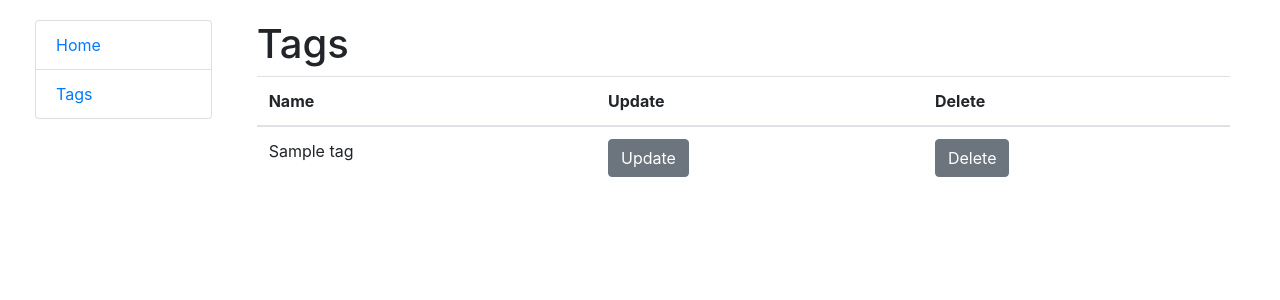
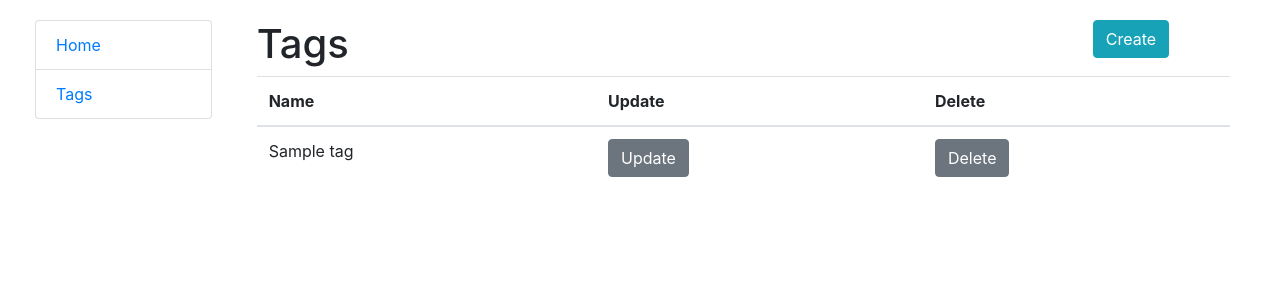
Before and after one commit to alina-boichenko/to-do-list, a Django app: page /tags/ in a window 1280 px wide. Shown: the top 300 px of the page. Run offline with Django 4.2, Linux system fonts and the light colour scheme; tables that the repository leaves empty hold one stand-in row (values such as "Sample post").

Commit message:
Added button link to TagCreateView

```diff
--- a/templates/to_do/tag_list.html
+++ b/templates/to_do/tag_list.html
@@ -4,7 +4,14 @@
 
 {% block content %}
   <div class="container">
-    <h1>Tags</h1>
+    <div class="row">
+      <div class="col-lg-10">
+        <h1>Tags</h1>
+      </div>
+      <div class="col-lg-2">
+        <a class="btn btn-info" href="{% url 'to_do:tag-create' %}">Create</a>
+      </div>
+    </div>
     {% if tag_list %}
 
       <table class="table">
```
